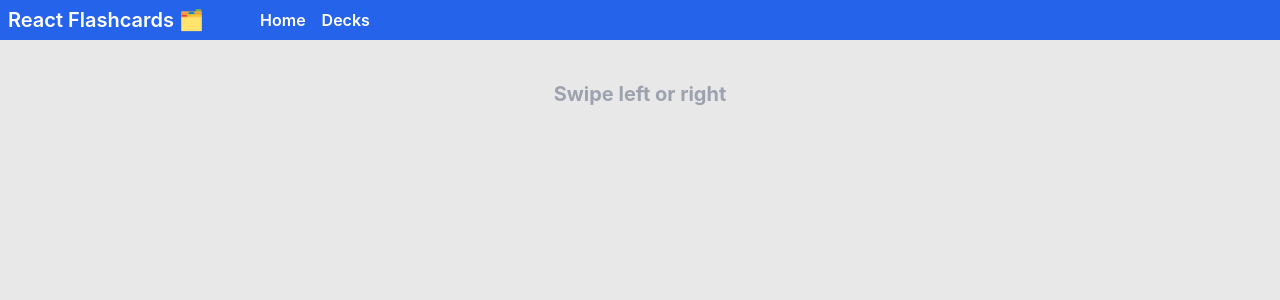
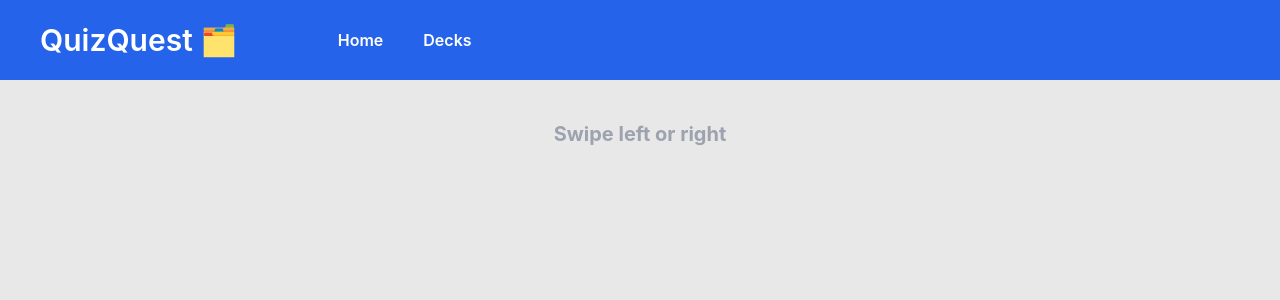
Before and after one commit to lfilipiuk/quizquest, a React (Vite) app: page /learning/1 in a window 1280 px wide. Shown: the top 300 px of the page. Built offline with nearby package versions, Linux system fonts and the light colour scheme.

Commit message:
card improvements

```diff
--- a/src/components/game/Game.tsx
+++ b/src/components/game/Game.tsx
@@ -6,7 +6,7 @@ import {
 } from "../../features/flashcard/flashcardSlice";
 import {
   getCurrentFlashcard, getGameFlashcards,
-  getProgressData,
+  getProgressData, resetGame,
   setGameData,
 } from "../../features/game/gameSlice";
 import { FC, useEffect } from "react";
@@ -33,6 +33,8 @@ const Game: FC = () => {
   return (
     <div className={"flex flex-col gap-2 max-w-2xl my-10 mx-auto relative"}>
       {progressData?.length > 0 && <ProgressBar progress={progressData} />}
+
+
 
       <h1 className={"font-bold text-gray-400 text-xl mx-auto"}>
         Swipe left or right
--- a/src/components/game/GameCard.tsx
+++ b/src/components/game/GameCard.tsx
@@ -23,33 +23,29 @@ const GameCard: FC<GameCardProps> = ({ question, answer }: GameCardProps) => {
   if (useSelector(isCurrentFlashcardFlipped)) {
     card = (
       <div className={"flex flex-col gap-2"}>
-        <h1 className={"text-2xl font-bold text-white"}>{answer}</h1>
+        <h1 className={"text-2xl font-bold"}>{answer}</h1>
       </div>
     );
   } else {
     card = (
       <div className={"flex flex-col gap-2"}>
-        <h1 className={"text-2xl font-bold text-white text-center"}>
-          {question}
-        </h1>
+        <h1 className={"text-2xl font-bold text-center"}>{question}</h1>
       </div>
     );
   }
 
   const cardVariants = {
     selected: {
-      rotateY: [180, 0],
-      // scale: 1.1,
-      transition: { duration: 0.25 },
+      rotateX: [180, 0],
+      transition: { duration: 0.3 },
       boxShadow:
         "rgba(0, 0, 0, 0.1) 0px 10px 15px -3px, rgba(0, 0, 0, 0.05) 0px 4px 6px -2px",
     },
     notSelected: {
-      rotateY: [180, 0],
-      scale: 1,
+      rotateX: [180, 0],
+      transition: { duration: 0.3 },
       boxShadow:
         "rgba(0, 0, 0, 0.1) 0px 4px 6px -1px, rgba(0, 0, 0, 0.06) 0px 2px 4px -1px",
-      transition: { duration: 0.25 },
     },
   };
 
@@ -86,10 +82,28 @@ const GameCard: FC<GameCardProps> = ({ question, answer }: GameCardProps) => {
       onClick={() => dispatch(flipCurrentFlashcard())}
       onDragEnd={(event, info) => onDragEnd(info)}
       className={
-        " border my-20 rounded-xl p-4 cursor-pointer w-3/4 mx-auto h-96 flex flex-col justify-center items-center"
+        "my-20 rounded-xl p-1 cursor-pointer w-3/4 mx-auto h-96 flex flex-col justify-center items-center shadow-2xl"
       }
     >
-      {card}
+      <div
+        className={
+          "p-5 bg-white rounded-xl h-96 w-full flex flex-col justify-between items-center text-black"
+        }
+      >
+        <div>1/10</div>
+
+        { useSelector(isCurrentFlashcardFlipped) ? (
+            <div className={`flex flex-col gap-2`}>
+              <h1 className={"text-2xl font-bold"}>{answer}</h1>
+            </div>
+        ) : (
+            <div className={"flex flex-col gap-2"}>
+              <h1 className={"text-2xl font-bold"}>{question}</h1>
+            </div>
+        )}
+
+        <div></div>
+      </div>
     </motion.div>
   );
 };
--- /dev/null
+++ b/src/components/game/GameSummary.tsx
@@ -0,0 +1,11 @@
+import {FC} from "react";
+
+const GameSummary : FC = () => {
+    return (
+        <div>
+            Summary
+        </div>
+    )
+}
+
+export default GameSummary;
--- /dev/null
+++ b/src/components/pages/HomePage.tsx
@@ -0,0 +1,16 @@
+const HomePage = () => {
+    return (
+        <main>
+            <div>
+                <h1>Home Page</h1>
+            </div>
+            <div>
+
+            </div>
+
+        </main>
+    );
+
+}
+
+export default HomePage;
--- a/src/components/ui/Header.tsx
+++ b/src/components/ui/Header.tsx
@@ -3,14 +3,14 @@ import {Link} from "react-router-dom";
 
 const Header: FC = () => {
     return (
-        <div className={'w-full h-10 bg-blue-600 mb-10 flex items-center'}>
-            <h1 className={'p-2 text-xl text-white font-semibold'}>React Flashcards 🗂️</h1>
+        <div className={'w-full h-20 bg-blue-600 mb-10 flex items-center'}>
+            <h1 className={'m-10 text-3xl text-white font-semibold'}>QuizQuest 🗂️</h1>
             <nav className={'mx-10 text-white font-semibold'}>
                 <Link
-                    className={'px-2 py-1 hover:bg-blue-700 transition-all duration-200 rounded-lg'}
+                    className={'px-5 py-1 hover:bg-blue-700 transition-all duration-200 rounded-lg'}
                     to={'/'}>Home</Link>
                 <Link
-                    className={'px-2 py-1 hover:bg-blue-700 transition-all duration-200 rounded-lg'}
+                    className={'px-5 py-1 hover:bg-blue-700 transition-all duration-200 rounded-lg'}
                     to={'/deck'}>Decks</Link>
             </nav>
         </div>
--- a/src/main.tsx
+++ b/src/main.tsx
@@ -10,6 +10,7 @@ import { Provider } from "react-redux";
 import { store } from "./app/store";
 import Game from "./components/game/Game";
 import DeckSelector from "./components/deck/DeckSelector";
+import HomePage from "./components/pages/HomePage";
 
 const router = createBrowserRouter([
   {
@@ -17,6 +18,10 @@ const router = createBrowserRouter([
     element: <Root />,
     errorElement: <ErrorPage />,
     children: [
+      {
+        path: "/",
+        element: <HomePage />,
+      },
       {
         path: "deck",
         element: <DeckSelector />,
```
